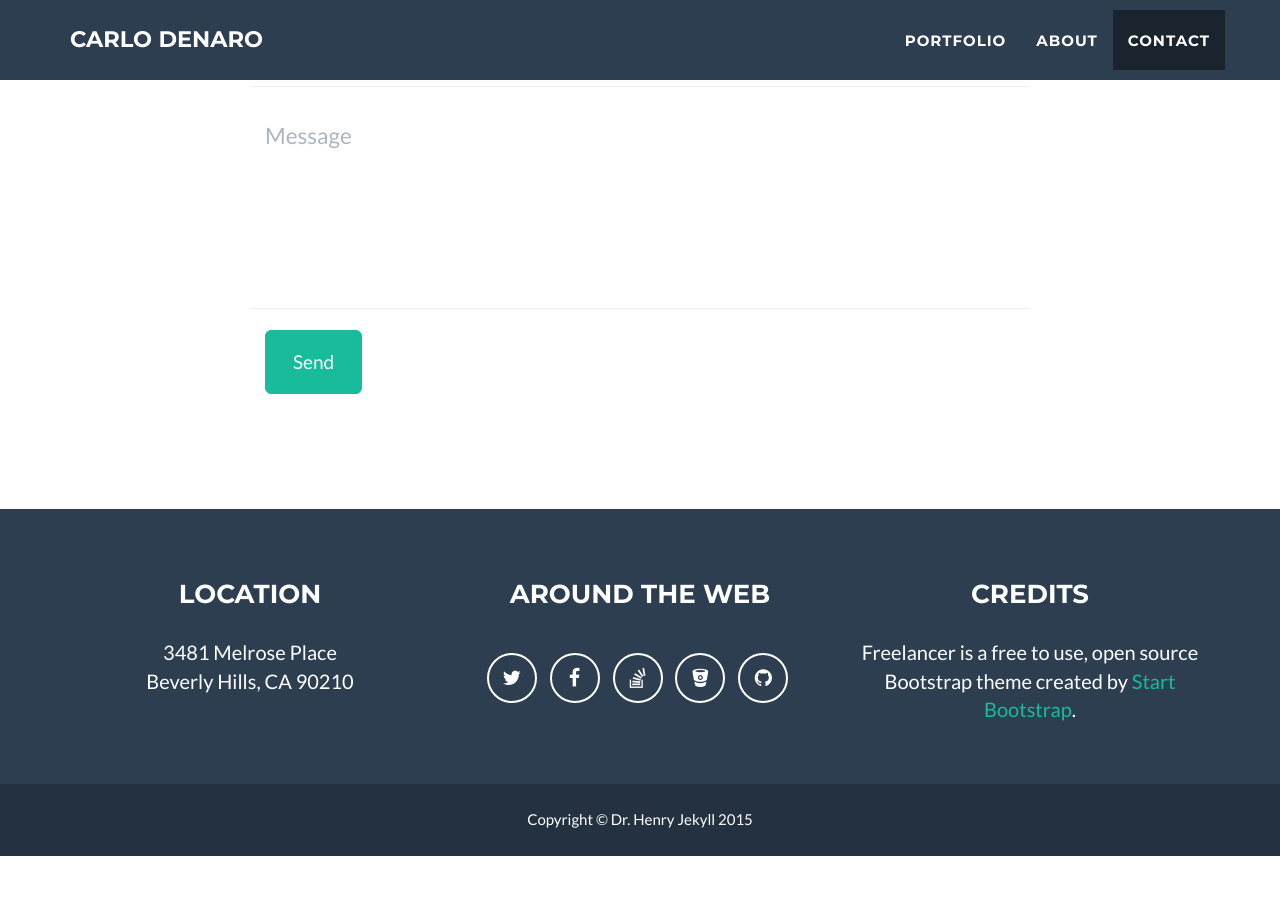
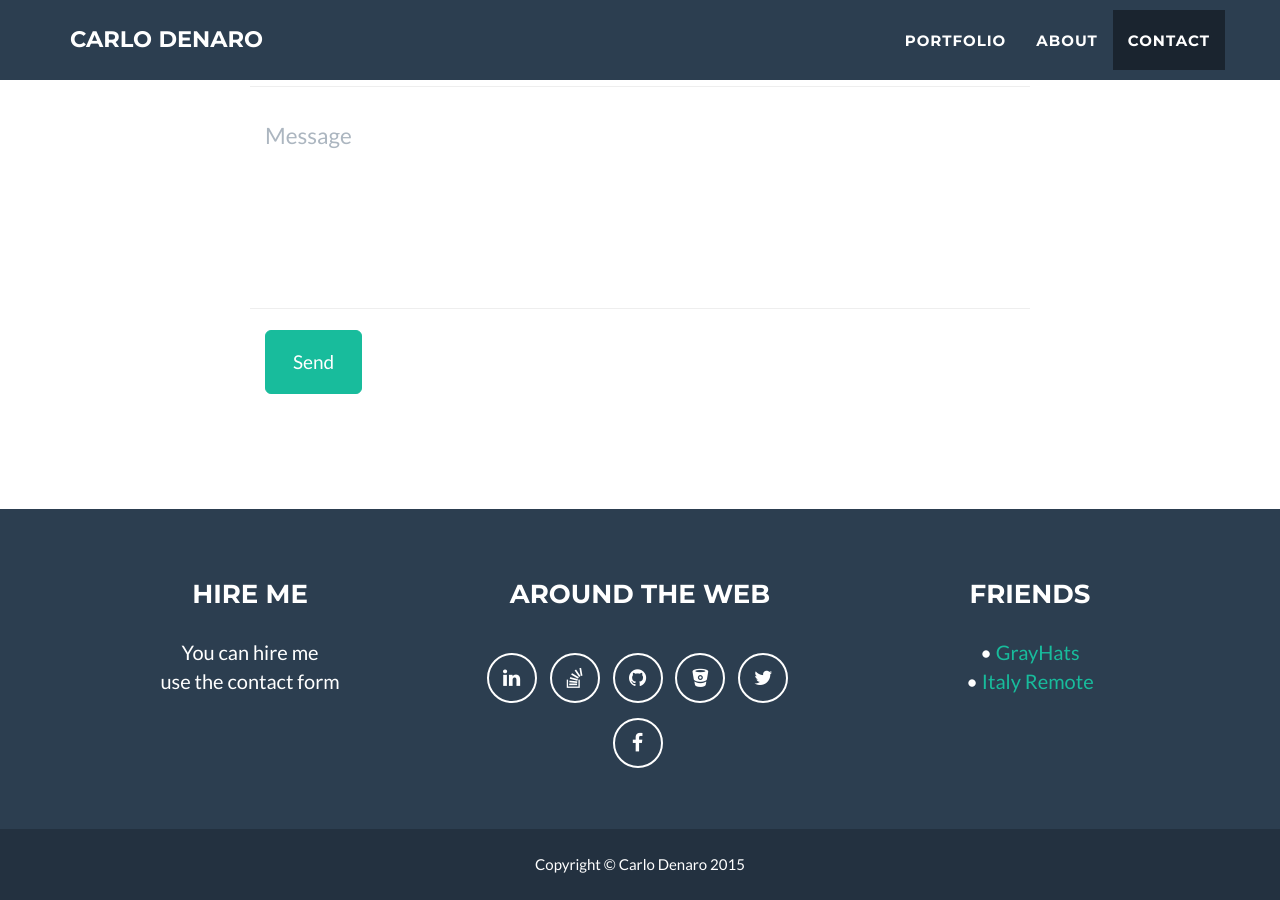
Before and after one commit to blackout314/blackout314.github.io, a Jekyll site: the page built from index.html, in a window 1280 px wide and 900 px high, scrolled down 2672 px. Built offline with Jekyll 4.4.1, drawn with Linux system fonts in a browser that asks for light colours; before the commit the page ends 3528 px from its top, so only the background shows below that.

Commit message:
config mod

```diff
--- a/_config.yml
+++ b/_config.yml
@@ -2,7 +2,7 @@
 title: Carlo Denaro
 email: me@carlodenaro.com
 url: https://blackout314.github.io
-description: "Write an awesome description for your new site here. You can edit this line in _config.yml. It will appear in your document head meta (for Google search results) and in your feed.xml site description."
+description: "Passionate and smart nerd, loves coding, new amazing tecnology and experiments."
 
 # Contact form: comment the line below if you want to stick with the default PHP contact form
 contact: static
@@ -15,31 +15,33 @@ color:
 
 # Footer settings
 footer:
-  copyright: Dr. Henry Jekyll
-  location: Location
+  copyright: Carlo Denaro
+  location: Hire me
   social: Around the Web
-  credits: Credits
+  credits: Friends
 
 # Social networks usernames (many more available: google-plus, flickr, dribbble, pinterest, instagram, tumblr, linkedin, etc.)
 social:
+  - title: linkedin
+    url: http://it.linkedin.com/in/carlodenaro/
+  - title: stack-overflow
+    url: https://stackoverflow.com/users/4428662/carlo-denaro
+  - title: github
+    url: http://github.com/blackout314
+  - title: bitbucket
+    url: http://bitbucket.org/blackout314
   - title: twitter
     url: http://twitter.com/carlodenaro
   - title: facebook
     url: https://www.facebook.com/carlodenarocom
-  - title: stack-overflow
-    url: https://stackoverflow.com/users/4428662/carlo-denaro
-  - title: bitbucket
-    url: http://bitbucket.org/blackout314
-  - title: github
-    url: http://github.com/blackout314
 
 # Postal address (add as many lines as necessary)
 address:
-  - line: 3481 Melrose Place
-  - line: Beverly Hills, CA 90210
+  - line: You can hire me
+  - line: use the contact form
 
 # Credits content
-credits: 'Freelancer is a free to use, open source Bootstrap theme created by <a href="http://startbootstrap.com">Start Bootstrap</a>.'
+credits: '&bull; <a href="http://www.grayhats.org">GrayHats</a><br/>&bull; <a href="http://italyremote.com/">Italy Remote</a>'
 
 # Build settings
 markdown: kramdown
```
